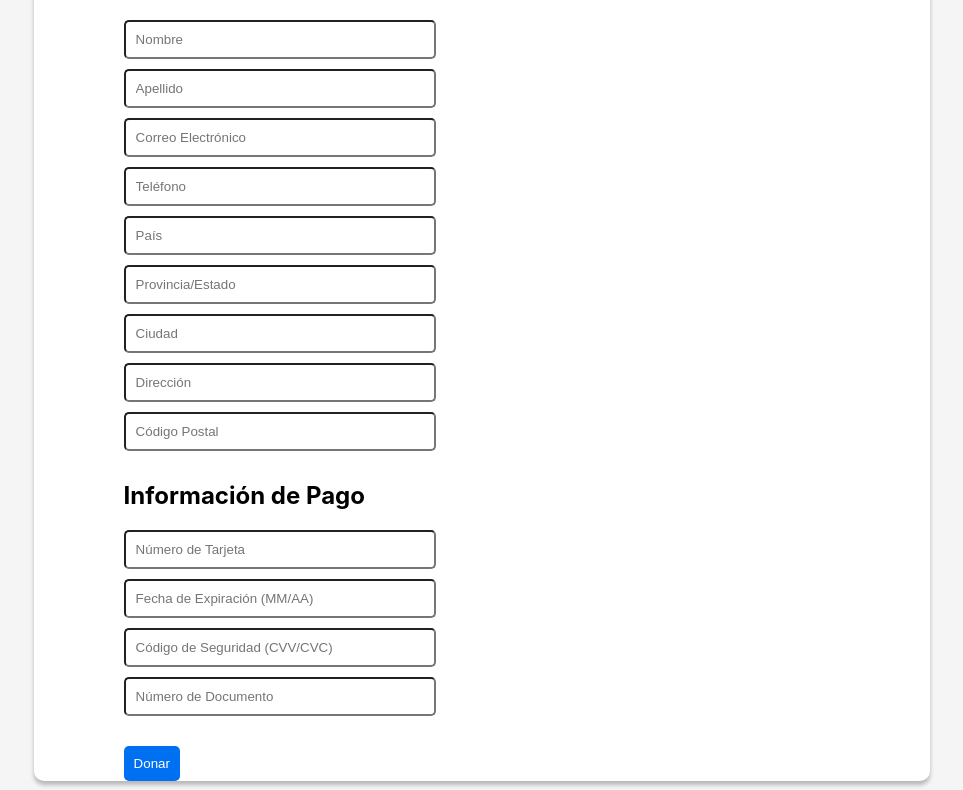
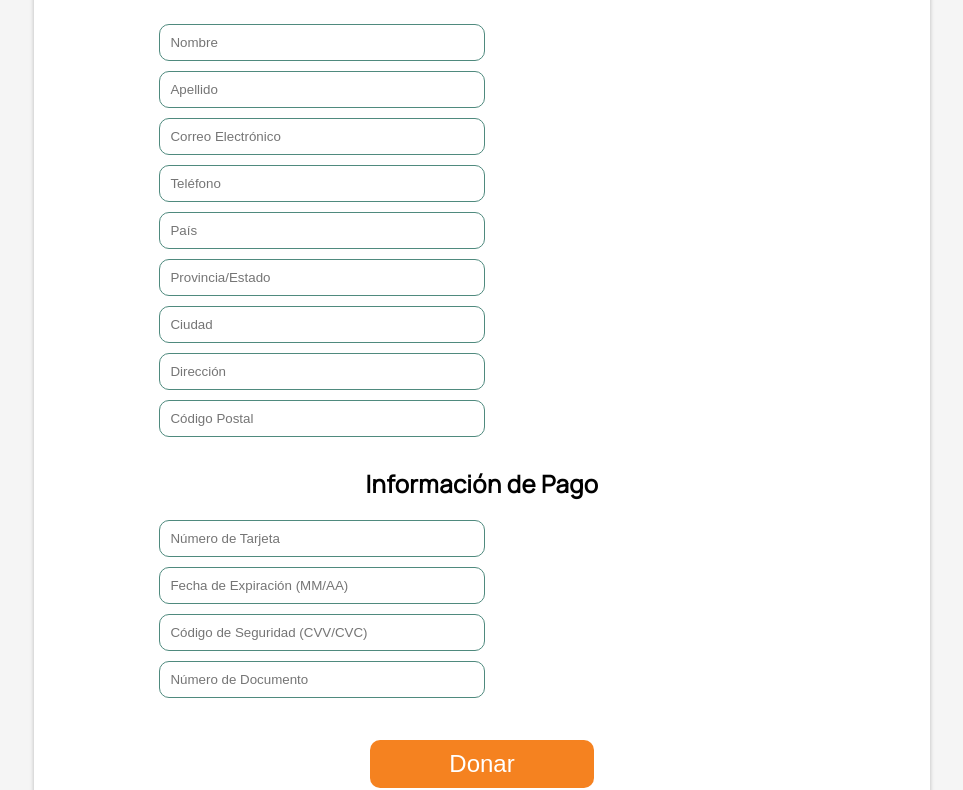
Before and after one commit to Mateocorsi33/webgranjalospibes, a React (Create React App) app: page /donar in a window 1280 px wide. Shown: the part 953-1743 px from the top of the page, without its empty margins (158-1121 px from the left). Built offline with nearby package versions, Linux system fonts and the light colour scheme.

Commit message:
movilform

```diff
--- a/src/Components/Donar/index.jsx
+++ b/src/Components/Donar/index.jsx
@@ -31,6 +31,10 @@ const Encabezado = styled.div`
   height: 98px;
   border-radius: 10px 10px 0px 0px;
   background: #D6D582;
+
+  @media (max-width: 800px) {
+        height: 4rem;
+    }
 `
 
 const ImgLogo = styled.img`
@@ -57,6 +61,11 @@ const TextLogo = styled.h2`
 const ImgForm = styled.img`
   width: 100%;
   height: 20rem;
+
+  @media (max-width: 800px) {
+        width: 100%;
+        height: 10rem;
+    }
 `
 
 const Titulo = styled.h1`
@@ -106,28 +115,62 @@ const Parrafo = styled.h3`
 const Form = styled.form`
   display: flex;
   flex-direction: column;
-  align-items: flex-start;
+  align-items: center;
   width: 80%;
   margin: 0;
 `;
 
+const H2 = styled.h2`
+  color: #000;
+  font-size: 1.5rem;
+  font-family: Manrope;
+  font-style: normal;
+  font-weight: 600;
+  line-height: normal;
+  letter-spacing: 0.42px;
+`
+
+const DivIP = styled.div`
+  display: flex;
+  flex-direction: row;
+  justify-content: space-between;
+  align-items: center;
+  flex-wrap: wrap;
+  width: 90%;
+  height: auto;
+
+`
+
 const Input = styled.input`
   display: flex;
   flex-wrap: wrap;
-  flex-direction: row;
-  width:18rem;
+  width:19rem;
   margin-bottom: 10px;
   padding: 10px;
-  border-radius: 5px;
+  border-radius: 10px;
+  border: 1px solid #4F8A7E;
+  background: #FFF;
+
+  @media (max-width: 800px) {
+        width: 100%;
+        font-size: 1rem;
+    }
 `;
 
 const Button = styled.button`
-  margin-top: 20px;
+  margin: 2rem 0 2rem 0;
+  width: 14rem;
   padding: 10px;
-  border-radius: 5px;
+  border-radius: 10px;
   border: none;
-  background-color: #0070f3;
+  background-color: #F58220;
   color: #fff;
+  font-size: 1.5rem;
+
+  @media (max-width: 800px) {
+        width: 10rem;
+        font-size: 1rem;
+    }
 `;
 
 function Donar() {
@@ -144,7 +187,8 @@ function Donar() {
         <Parrafo>Únete a nuestra misión y se parte del cambio positivo en la vida de los niños y la conservación de la fauna silvestre. Tu apoyo es fundamental para lograr un futuro más justo y sostenible. ¡Juntos podemos marcar la diferencia!</Parrafo>
         <Parrafo1>¡Únete como padrino hoy mismo y sé parte del cambio!</Parrafo1>
         <Form>
-          <h2>Información Personal</h2>
+          <H2>Información Personal</H2>
+          <DivIP>
             <Input type="text" placeholder="Nombre" />
             <Input type="text" placeholder="Apellido" />
             <Input type="email" placeholder="Correo Electrónico" />
@@ -154,13 +198,14 @@ function Donar() {
             <Input type="text" placeholder="Ciudad" />
             <Input type="text" placeholder="Dirección" />
             <Input type="text" placeholder="Código Postal" />
-
-          <h2>Información de Pago</h2>
+          </DivIP>
+          <H2>Información de Pago</H2>
+          <DivIP>
             <Input type="text" placeholder="Número de Tarjeta" />
             <Input type="text" placeholder="Fecha de Expiración (MM/AA)" />
             <Input type="text" placeholder="Código de Seguridad (CVV/CVC)" />
             <Input type="text" placeholder="Número de Documento" />
-
+          </DivIP>
           <Button>Donar</Button>
         </Form>
       </DivForm>
```
Lines whose indentation alone changed are shown as unchanged.
